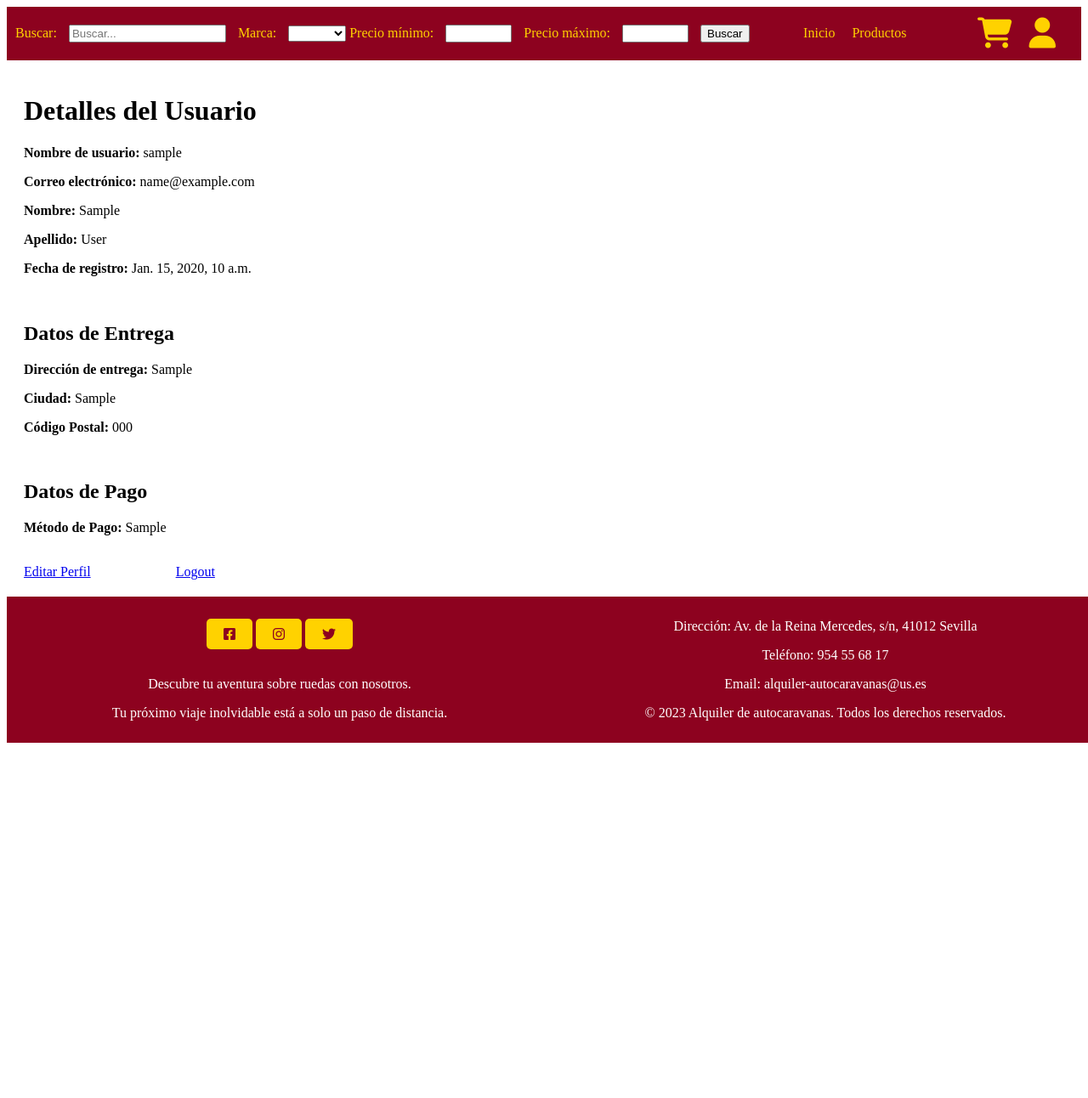
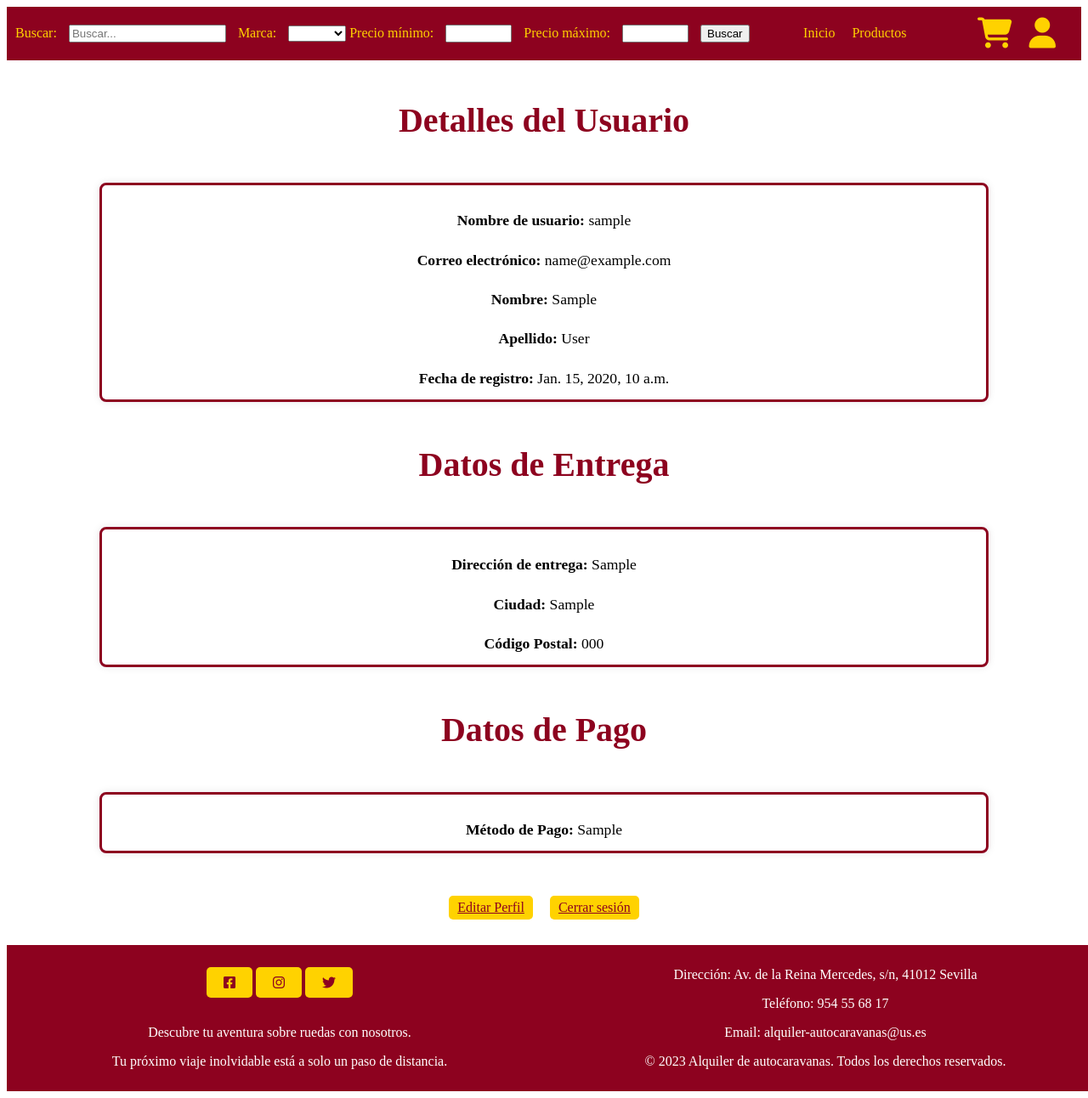
Before and after one commit to Elemental-develop/Alquiler-de-autocaravanas, a Django app: page /cuenta/ in a window 1280 px wide. Shown: the whole page at 85% size. Before the commit the page ends 874 px from the top, so only its background shows below. Run offline with Django 4.2, Linux system fonts and the light colour scheme; a user stored in the database is signed in; tables that the repository leaves empty hold one stand-in row (values such as "Sample post").

Commit message:
feat: account styles

```diff
--- a/ProyectoPGPI/static/css/estilos.css
+++ b/ProyectoPGPI/static/css/estilos.css
@@ -130,6 +130,15 @@
     display: inline-block;
 }
 
+.icono-cuenta {
+    background-color: #ffd200;
+    color: #8d021f;
+    padding: 5px 10px;
+    border-radius: 5px;
+    display: inline-block;
+    margin-bottom: 10px;
+}
+
 .precio-tachado {
     text-decoration: line-through;
 }
@@ -143,6 +152,8 @@
     padding: 5px;
 
 }
+
+
 
 .banner p {
     animation: blink 1s linear infinite;
@@ -198,10 +209,15 @@
     margin-bottom: 10px;
 }
 
-.pagina-centrada-cuenta p,
 .pagina-centrada-productos p {
     font-size: 1.1em;
     line-height: 1.5;
+}
+
+.pagina-centrada-cuenta p {
+    font-size: 1.1em;
+    line-height: 0.5;
+    margin-bottom: 0px;
 }
 
 .pagina-centrada-cuenta a:hover {
@@ -251,3 +267,10 @@
     font-weight: bold;
     margin-top: 0;
 }
+
+.h1 {
+    color: #8d021f;
+    font-size: 2.5em;
+    margin-bottom: 10px;
+    text-align: center;
+}
--- a/ProyectoPGPI/templates/cuenta.html
+++ b/ProyectoPGPI/templates/cuenta.html
@@ -1,28 +1,54 @@
 {% extends 'base.html' %}
+{% load static %}
+
+<!DOCTYPE html>
+<html lang="es">
+
+<head>
+    <link rel='stylesheet' href='https://cdnjs.cloudflare.com/ajax/libs/font-awesome/6.4.2/css/all.min.css'>
+    <link type='text/css' href='{% static "css/estilos.css" %}' rel='stylesheet'>
+    <meta charset="UTF-8">
+    <meta name="viewport" content="width=device-width, initial-scale=1.0">
+    <title>Inicio</title>
+</head>
+
 <body>
     {% block content %}
 
-    <h1>Detalles del Usuario</h1>
+        <h1 class="h1">Detalles del Usuario</h1>
+
+        <div class="pagina-centrada-cuenta">
             <p><strong>Nombre de usuario:</strong> {{ user.username }}</p>
             <p><strong>Correo electrónico:</strong> {{ user.email }}</p>
             <p><strong>Nombre:</strong> {{ user.first_name }}</p>
             <p><strong>Apellido:</strong> {{ user.last_name }}</p>
             <p><strong>Fecha de registro:</strong> {{ user.date_joined }}</p>
-    <br>
 
-    <h2>Datos de Entrega</h2>
+        </div>
+
+        <h1 class="h1">Datos de Entrega</h1>
+
+        <div class="pagina-centrada-cuenta">
             <p><strong>Dirección de entrega:</strong> {{ datos_entrega.direccion_entrega|default:"" }}</p>
             <p><strong>Ciudad:</strong> {{ datos_entrega.ciudad|default:"" }}</p>
             <p><strong>Código Postal:</strong> {{ datos_entrega.codigo_postal|default:"" }}</p>
-    <br>
 
-    <h2>Datos de Pago</h2>
+        </div>
+
+        <h1 class="h1">Datos de Pago</h1>
+
+        <div class="pagina-centrada-cuenta">
+
             <p><strong>Método de Pago:</strong> {{ datos_entrega.metodo_pago|default:"No especificado" }}</p>
-    <br>
-    <div style="display: flex; gap: 100px;">
-        <a href="{% url 'editar_perfil' %}">Editar Perfil</a>
-        <a href="/logout/">Logout</a>
+
         </div>
+
+        <div class="pagina-centrada-productos">
+            <a href="{% url 'editar_perfil' %}" class="icono-cuenta">Editar Perfil</a>
+            <a href="/logout/" class="icono-cuenta"> Cerrar sesión</a>
+        </div>
+
 
     {% endblock %}
 </body>
+</html>
```
Also changed, not shown: ProyectoPGPI/templates/editar_perfil.html (+25 -6 lines). Lines whose indentation alone changed are shown as unchanged.
